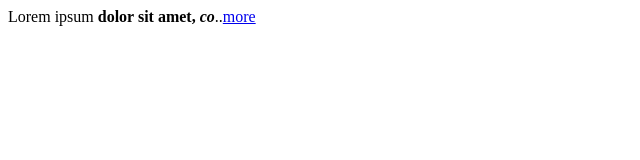
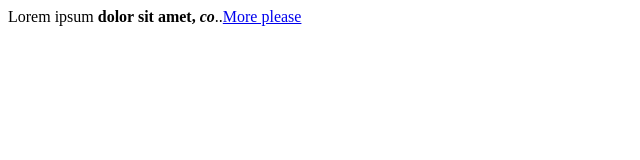
Before and after one commit to dmaicher/jquery.abbreviate, a plain HTML site: page index.html in a window 1280 px wide. Shown: the full height of the page, 0-640 px from the left. Drawn offline with nearby package versions, Linux system fonts and the light colour scheme.

Commit message:
rename classes + allow callbacks for texts

```diff
--- a/index.html
+++ b/index.html
@@ -5,7 +5,13 @@
     <script src="jquery.abbreviate.js" type="text/javascript"></script>
     <script type="text/javascript">
         $(function(){
-            $('div').abbreviate({length:30});
+            $('div').abbreviate({
+                length:30,
+                moreText: "More please",
+                lessText: function() {
+                    return "Less please";
+                }
+            });
         });
     </script>
 </head>
--- a/jquery.abbreviate.js
+++ b/jquery.abbreviate.js
@@ -1,5 +1,5 @@
 /*
- * abbreviate 2.0 - jQuery plugin for abbreviating text
+ * abbreviate - jQuery plugin for abbreviating text
  *
  * Copyright (c) 2014 David Maicher (https://github.com/dmaicher)
  * Licensed under MIT (http://opensource.org/licenses/MIT)
@@ -42,6 +42,10 @@
             }
         };
 
+        var getValue = function(value) {
+            return $.isFunction(value) ? value() : value;
+        };
+
         return this.each(function () {
             var node = $(this);
 
@@ -51,18 +55,20 @@
             }
 
             var fullContent = node.html();
-            if(options.lessText.length){
-                fullContent += " <a href='#' class='abbreviate_less'>"+options.lessText+"</a>";
+            var lessText = getValue(options.lessText);
+            if(lessText.length){
+                fullContent += " <a href='#' class='abbreviate-less'>"+lessText+"</a>";
             }
 
             abbreviateNode(node, {'length' : 0});
 
             var shortContent = node.html();
-            shortContent += options.ellipsis+"<a href='#' class='abbreviate_more'>"+options.moreText+"</a>";
+            var moreText = getValue(options.moreText);
+            shortContent += options.ellipsis+"<a href='#' class='abbreviate-more'>"+moreText+"</a>";
 
             node.html(shortContent);
-            node.on('click', '.abbreviate_less', function(){ node.html(shortContent); return false; });
-            node.on('click', '.abbreviate_more', function(){ node.html(fullContent); return false; });
+            node.on('click', '.abbreviate-less', function(){ node.html(shortContent); return false; });
+            node.on('click', '.abbreviate-more', function(){ node.html(fullContent); return false; });
         });
     }
 })(jQuery);
```
